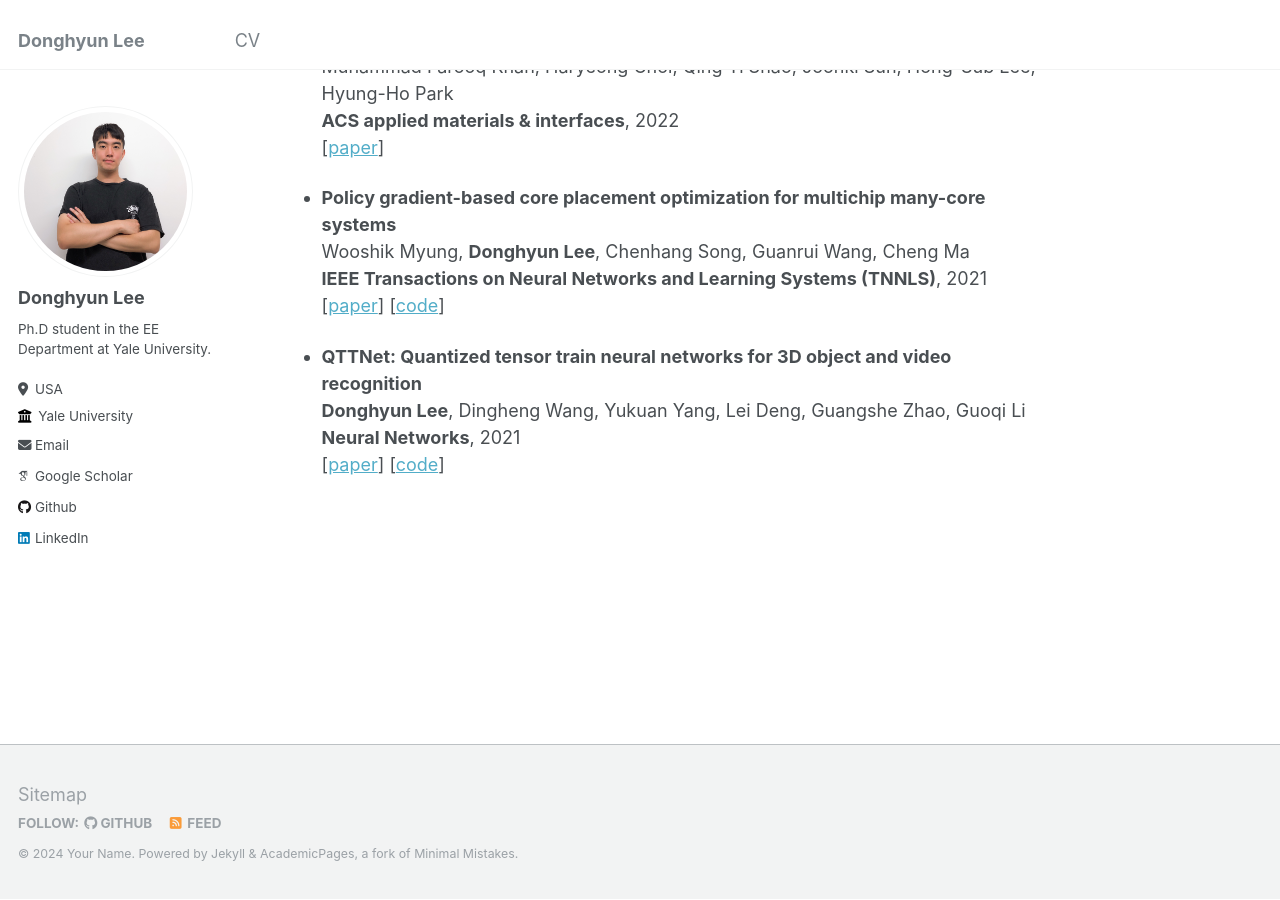
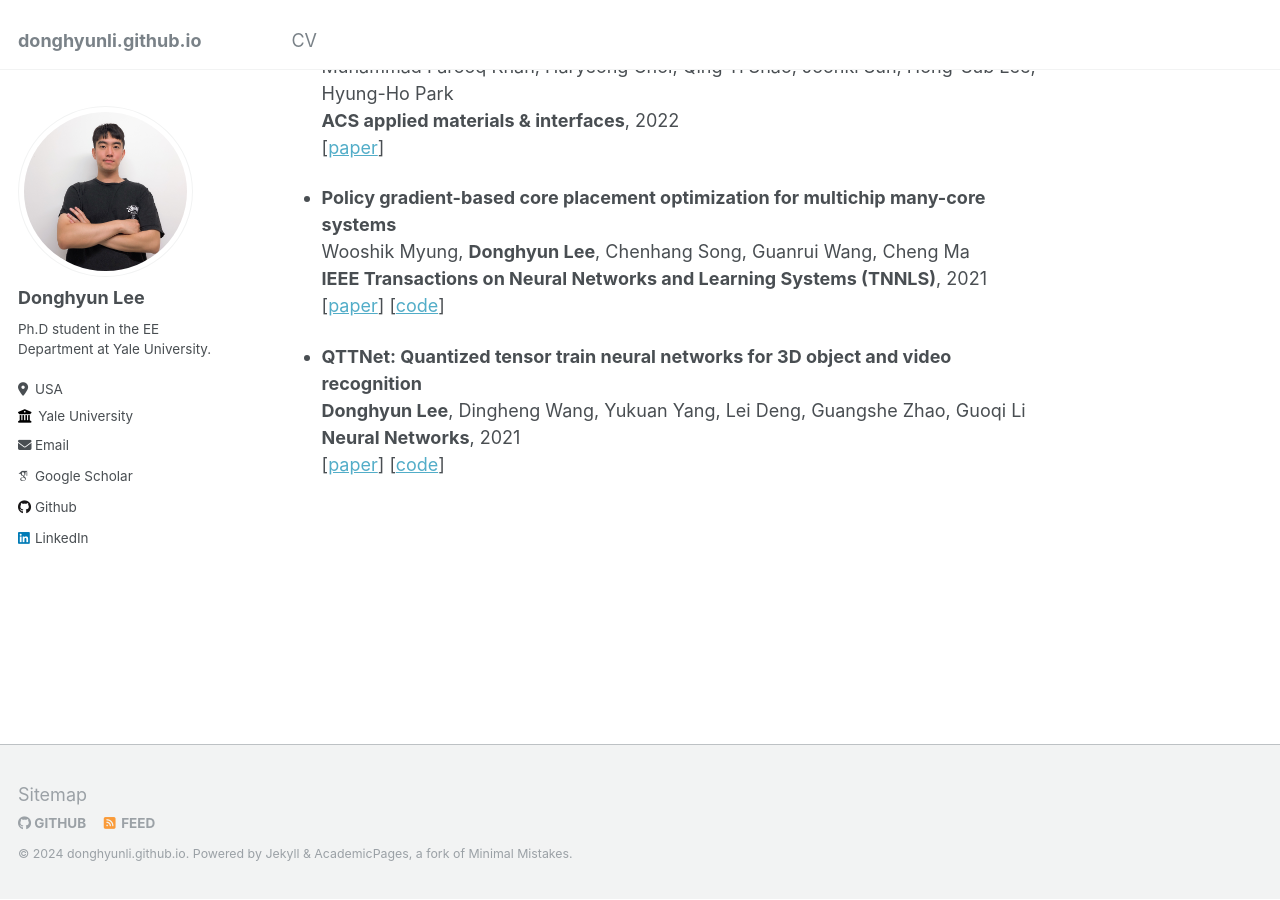
Before and after one commit to donghyunli/donghyunli.github.io, a Jekyll site: the page built from _pages/about.md, in a window 1280 px wide and 900 px high, scrolled down 2312 px. Built offline with Jekyll 4.4.1, drawn with Linux system fonts in a browser that asks for light colours; some web fonts are replaced.

Commit message:
update image

```diff
--- a/_config.yml
+++ b/_config.yml
@@ -7,14 +7,14 @@
 # server process.
 
 # Basic Site Settings
-locale                   : "en-US"
-title                    : "Donghyun Lee"
-title_separator          : "-"
-name                     : &name "Your Name"
-description              : &description "personal description"
-url                      : https://academicpages.github.io # the base hostname & protocol for your site e.g. "https://mmistakes.github.io"
-baseurl                  : "" # the subpath of your site, e.g. "/blog"
-repository               : "academicpages/academicpages.github.io"
+# locale                   : "en-US"
+# title                    : "Donghyun Lee"
+# title_separator          : "-"
+# name                     : &name "Your Name"
+# description              : &description "personal description"
+# url                      : https://academicpages.github.io # the base hostname & protocol for your site e.g. "https://mmistakes.github.io"
+# baseurl                  : "" # the subpath of your site, e.g. "/blog"
+# repository               : "academicpages/academicpages.github.io"
 
 # Site Author - The following control what appear as part of the author content on the side bar.
 #               If a field is blank the icon and link will not appear, otherwise it will be shown.
```
